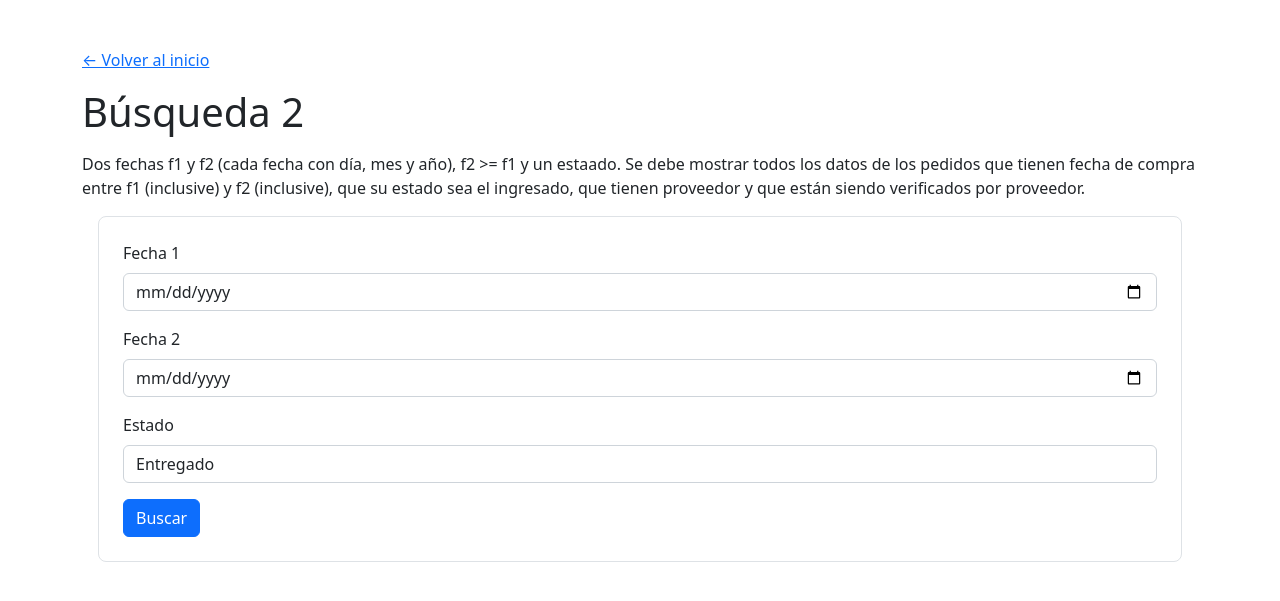
After one commit to Dmoreno2903/Base_Datos_3, a PHP site: page /busqueda/busqueda2.php in a window 1280 px wide. The commit adds this page. Shown: the top 601 px of the page. Run offline with PHP 8.4, Linux system fonts and the light colour scheme.

Commit message:
Busquedas completas

```diff
--- /dev/null
+++ b/busqueda/busqueda2.php
@@ -0,0 +1,129 @@
+<?php
+include "../includes/header.php";
+?>
+
+<!-- TÍTULO. Cambiarlo, pero dejar especificada la analogía -->
+<h1 class="mt-3">Búsqueda 2</h1>
+
+<p class="mt-3">
+    Dos fechas f1 y f2 (cada fecha con día, mes y año), f2 >= f1 y un estaado.
+    Se debe mostrar todos los datos de los pedidos que tienen fecha de
+    compra entre f1 (inclusive) y f2 (inclusive), que su estado sea el ingresado, que
+    tienen proveedor y que están siendo verificados por proveedor.
+</p>
+
+<!-- FORMULARIO. Cambiar los campos de acuerdo a su trabajo -->
+<div class="formulario p-4 m-3 border rounded-3">
+
+    <!-- En esta caso, el Action va a esta mismo archivo -->
+    <form action="busqueda2.php" method="post" class="form-group">
+
+        <div class="mb-3">
+            <label for="fecha_1" class="form-label">Fecha 1</label>
+            <input type="date" class="form-control" id="fecha_1" name="fecha_1" required>
+        </div>
+
+        <div class="mb-3">
+            <label for="fecha_2" class="form-label">Fecha 2</label>
+            <input type="date" class="form-control" id="fecha_2" name="fecha_2" required>
+        </div>
+
+        <div class="mb-3">
+            <label for="estado" class="form-label">Estado</label>
+            <select class="form-control" id="estado" name="estado" required>
+                <option value="Entregado">Entregado</option>
+                <option value="En proceso">En proceso</option>
+            </select>
+        </div>
+
+        <button type="submit" class="btn btn-primary">Buscar</button>
+
+    </form>
+
+</div>
+
+<?php
+// Dado que el action apunta a este mismo archivo, hay que hacer eata verificación antes
+if ($_SERVER['REQUEST_METHOD'] === 'POST'):
+
+    // Crear conexión con la BD
+    require('../config/conexion.php');
+
+    $fecha_1 = $_POST["fecha_1"];
+    $fecha_2 = $_POST["fecha_2"];
+    $estado = $_POST["estado"];
+
+    // Query SQL a la BD -> Crearla acá (No está completada, cambiarla a su contexto y a su analogía)
+    $query = "SELECT * FROM pedido WHERE fecha_compra BETWEEN '$fecha_1' AND '$fecha_2' AND estado = '$estado';";
+
+    // Ejecutar la consulta
+    $resultadoB2 = mysqli_query($conn, $query) or die(mysqli_error($conn));
+
+    mysqli_close($conn);
+
+    // Verificar si llegan datos
+    if($resultadoB2 and $resultadoB2->num_rows > 0):
+?>
+
+<!-- MOSTRAR LA TABLA. Cambiar las cabeceras -->
+<div class="tabla mt-5 mx-3 rounded-3 overflow-hidden">
+
+    <table class="table table-striped table-bordered">
+
+        <!-- Títulos de la tabla, cambiarlos -->
+        <thead class="table-dark">
+            <tr>
+                <th scope="col" class="text-center">Código</th>
+                <th scope="col" class="text-center">Valor</th>
+                <th scope="col" class="text-center">Fecha de compra</th>
+                <th scope="col" class="text-center">Fecha de entrega</th>
+                <th scope="col" class="text-center">Estado</th>
+                <th scope="col" class="text-center">NIT del proveedor</th>
+                <th scope="col" class="text-center">NIT del verificador</th>
+            </tr>
+        </thead>
+
+        <tbody>
+
+            <?php
+            // Iterar sobre los registros que llegaron
+            foreach ($resultadoB2 as $fila):
+            ?>
+
+            <!-- Fila que se generará -->
+            <tr>
+                <!-- Cada una de las columnas, con su valor correspondiente -->
+                <td class="text-center"><?= $fila["codigo"]; ?></td>
+                <td class="text-center"><?= $fila["valor"]; ?></td>
+                <td class="text-center"><?= $fila["fecha_compra"]; ?></td>
+                <td class="text-center"><?= $fila["fecha_entrega"]; ?></td>
+                <td class="text-center"><?= $fila["estado"]; ?></td>
+                <td class="text-center"><?= $fila["proveedor_nit"]; ?></td>
+                <td class="text-center"><?= $fila["verificador_nit"]; ?></td>
+            </tr>
+
+            <?php
+            // Cerrar los estructuras de control
+            endforeach;
+            ?>
+
+        </tbody>
+
+    </table>
+</div>
+
+<!-- Mensaje de error si no hay resultados -->
+<?php
+else:
+?>
+
+<div class="alert alert-danger text-center mt-5">
+    No se encontraron resultados para esta consulta
+</div>
+
+<?php
+    endif;
+endif;
+
+include "../includes/footer.php";
+?>
--- /dev/null
+++ b/includes/footer.php
@@ -0,0 +1,4 @@
+    </div>
+</body>
+
+</html>
--- /dev/null
+++ b/includes/header.php
@@ -0,0 +1,17 @@
+<!DOCTYPE html>
+<html lang="en">
+
+<head>
+    <meta charset="UTF-8">
+    <meta http-equiv="X-UA-Compatible" content="IE=edge">
+    <meta name="viewport" content="width=device-width, initial-scale=1.0">
+    <title>Trabajo final BD1</title>
+
+    <link href="https://cdn.jsdelivr.net/npm/bootstrap@5.2.2/dist/css/bootstrap.min.css" rel="stylesheet"
+        integrity="sha384-Zenh87qX5JnK2Jl0vWa8Ck2rdkQ2Bzep5IDxbcnCeuOxjzrPF/et3URy9Bv1WTRi" crossorigin="anonymous">
+</head>
+
+<body>
+    <div class="container mt-5">
+
+        <a href="/">&#8592; Volver al inicio</a>
--- a/index.php
+++ b/index.php
@@ -43,8 +43,8 @@
     <div class="enlaces">
         <h2>Enlaces</h2>
         <ul>
-            <li><a href="cliente/cliente.php">Entidad análoga a CASILLERO (TRANSACCIÓN)</a></li>
-            <li><a href="empresa/empresa.php">Entidad análoga a CLIENTE (CLIENTE)</a></li>
+            <li><a href="proveedor/proveedor.php">Entidad análoga a CLIENTE (PROVEEDOR)</a></li>
+            <li><a href="pedido/pedido.php">Entidad análoga a CASILLERO (PEDIDO)</a></li>
             <li><a href="consultas/consulta1.php">Consulta 1</a></li>
             <li><a href="consultas/consulta2.php">Consulta 2</a></li>
             <li><a href="busqueda/busqueda1.php">Búsqueda 1</a></li>
```
Also changed, not shown: busqueda/busqueda1.php (added, +103 -0 lines).
